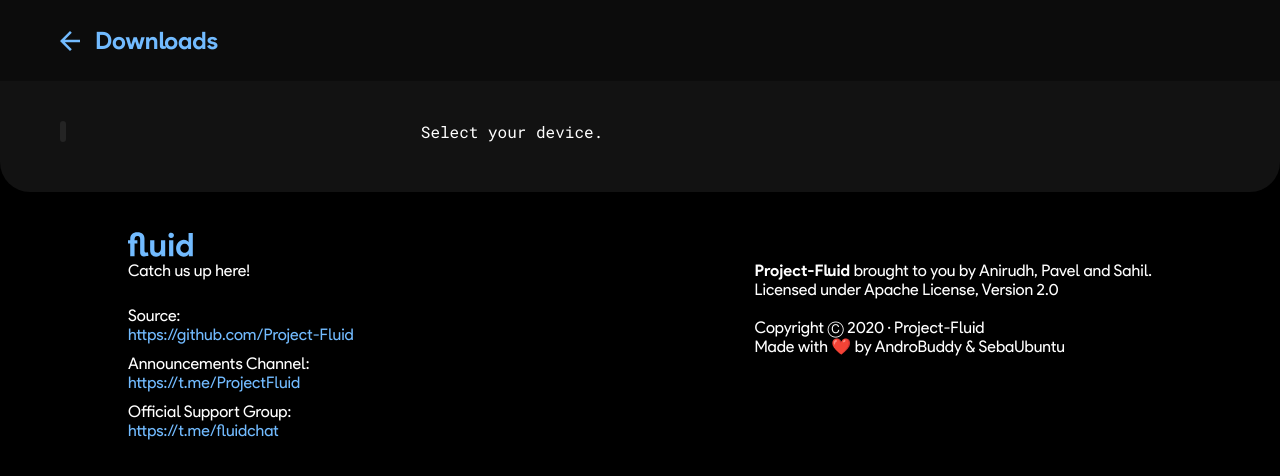
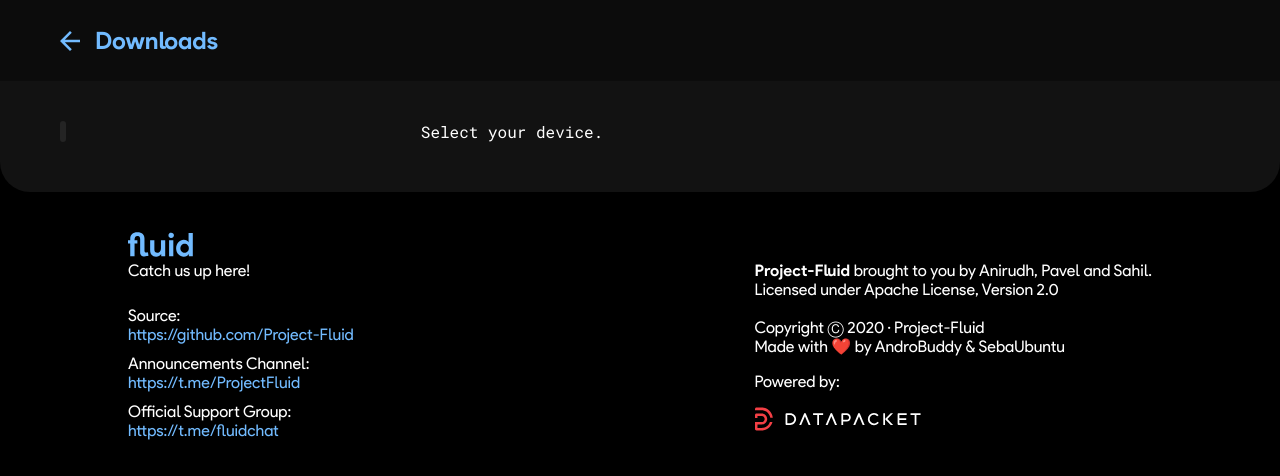
Before and after one commit to Project-Fluid/Project-Fluid.github.io, a plain HTML site: page downloads.html in a window 1280 px wide. Drawn offline with Linux system fonts and the light colour scheme; no server answers.

Commit message:
Add our sponsor DataPacket
Signed-off-by: Androbuddy <anirudhchimpidi8@gmail.com>

```diff
--- a/downloads.html
+++ b/downloads.html
@@ -63,7 +63,9 @@
                         <b>Project-Fluid</b> brought to you by Anirudh, Pavel and Sahil.<br>
                         Licensed under Apache License, Version 2.0<br>
                         <br>Copyright &#9400; 2020 · Project-Fluid<br>
-                        Made with ❤️ by AndroBuddy & SebaUbuntu
+                        Made with ❤️ by AndroBuddy & SebaUbuntu<br>
+                        <p>Powered by:</p>
+                        <p><a href="https://datapacket.com"><img src="styles/images/datapacket.svg"/></a></p>
                     </div>
                 </div>
             </div>
```
Also changed, not shown: index.html (+3 -1 lines), wiki.html (+3 -1 lines), styles/images/datapacket.svg (added).
